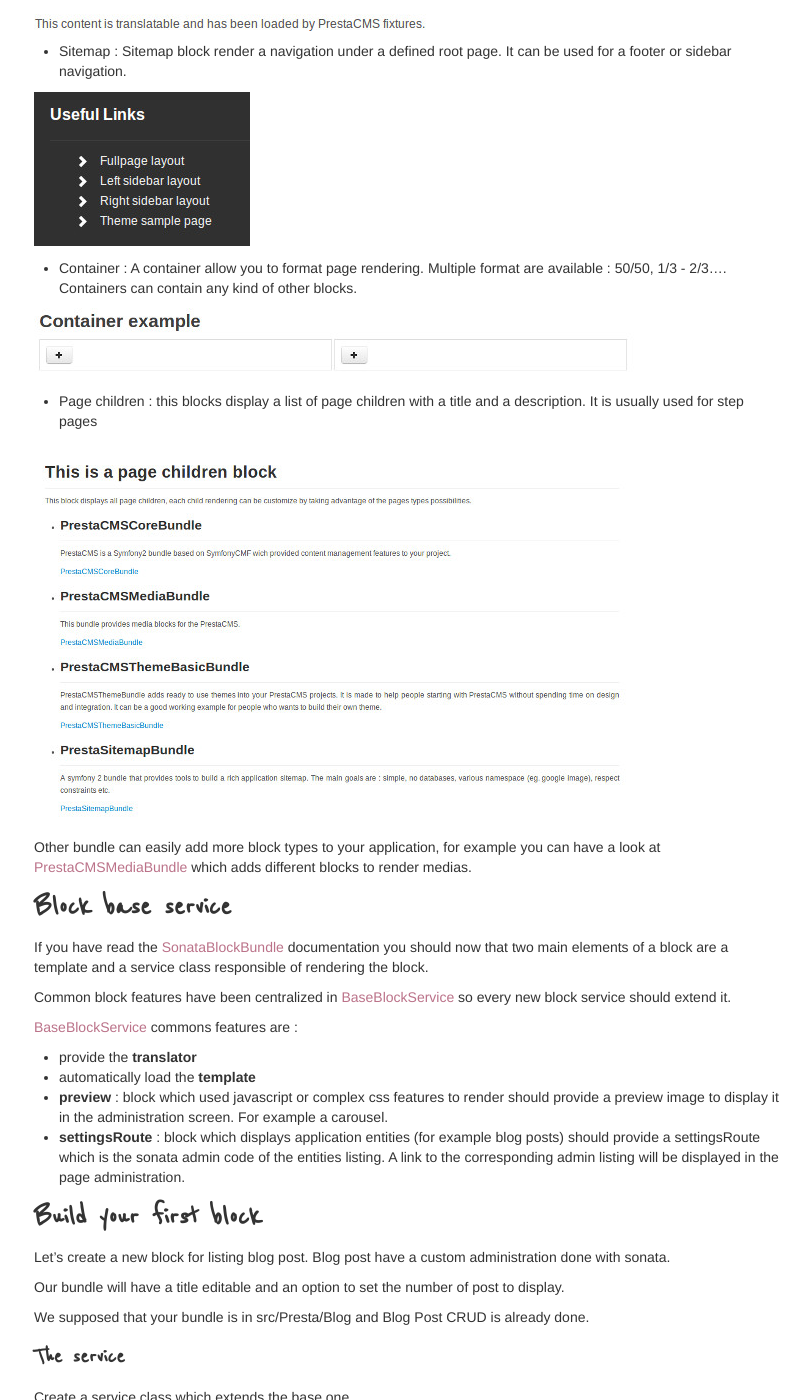
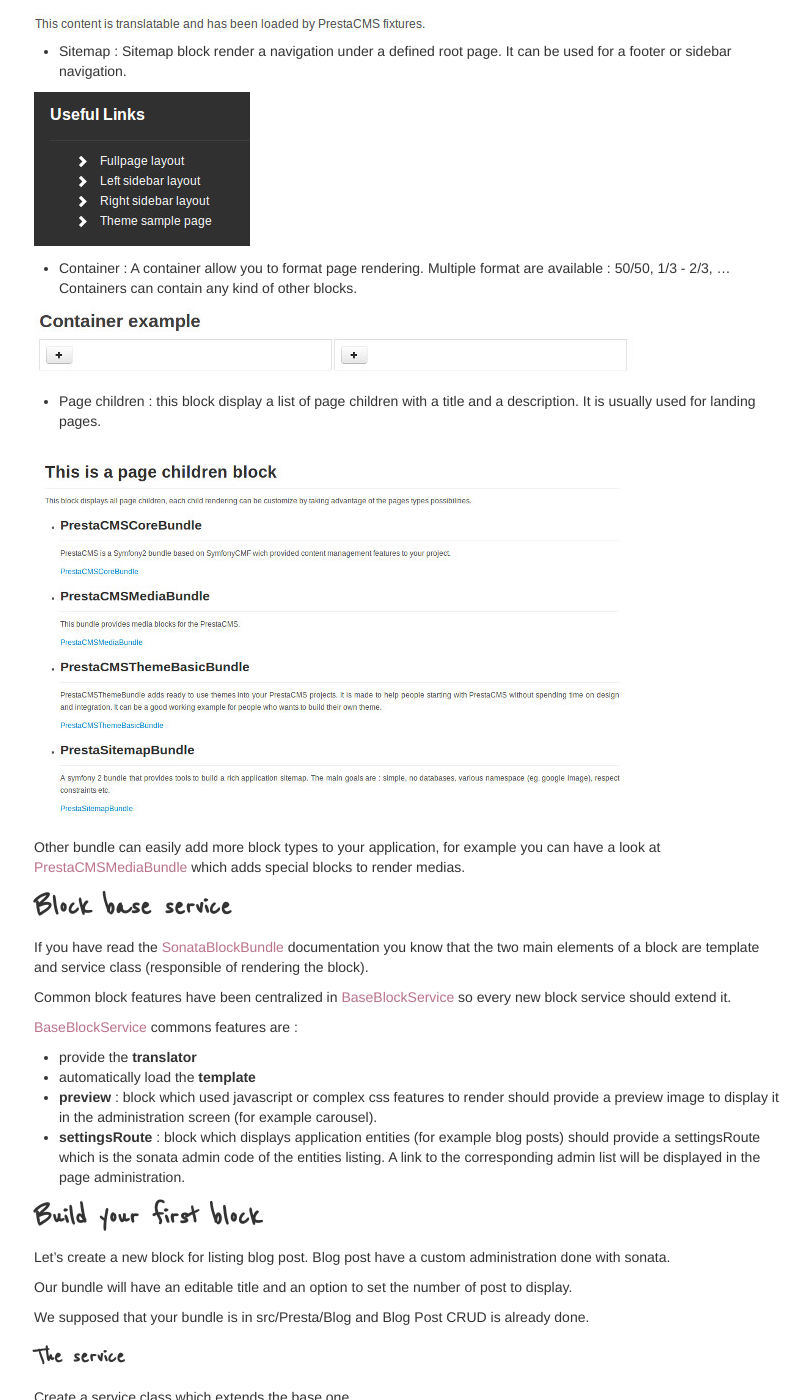
Before and after one commit to mooahmad/prestaconcept.github.io, a Jekyll site: the page built from presta-cms-core/developer-guide/block.md, in a window 1280 px wide and 1400 px high, scrolled down 718 px. Shown: the whole window, without its empty margins (361-1171 px from the left). Built offline with Jekyll 4.4.1, drawn with Linux system fonts in a browser that asks for light colours; some of the changed text lies outside the part shown.

Commit message:
#19 Typo and improve readability.

```diff
--- a/presta-cms-core/developer-guide/block.md
+++ b/presta-cms-core/developer-guide/block.md
@@ -8,18 +8,18 @@
 
 ## Overview
 
-PrestaCms content in managed trought blocks. Every pages and theme are divided in zones which contains blocks of different types.
+PrestaCms content is managed through blocks. Every pages and theme are divided in zones which contains blocks of different types.
 
 Block system is based on [CMFBlockBundle][1] which extends [SonataBlockBundle][2].
 
-Before going further, we suggest you read the [SonataBlockBundle][2] documentation which explain a lot of useful step.
+Before going further, we suggest you read the [SonataBlockBundle][2] documentation which explain a lot of useful things.
 
 
 ## Block types
 
 PrestaCMSCore handle basic block types :
 
--   Simple : A simple block contains a title, a text, a link to another CMS page.
+-   Simple : A simple block contains a title, a text and a link to another CMS page.
 
 ![Simple block](/assets/presta-cms-core/blocks/block-simple.jpg)
 
@@ -28,24 +28,24 @@
 ![Sitemap block](/assets/presta-cms-core/blocks/block-sitemap.jpg)
 
 -   Container : A container allow you to format page rendering.
-Multiple format are available : 50/50, 1/3 - 2/3.... Containers can contain any kind of other blocks.
+Multiple format are available : 50/50, 1/3 - 2/3, ... Containers can contain any kind of other blocks.
 
 ![Container block](/assets/presta-cms-core/blocks/block-container.jpg)
 
--   Page children : this blocks display a list of page children with a title and a description. It is usually used for
-step pages
+-   Page children : this block display a list of page children with a title and a description. It is usually used for
+landing pages.
 
 ![Page children block](/assets/presta-cms-core/blocks/block-page-children.jpg)
 
 
 Other bundle can easily add more block types to your application, for example you can have a look at [PrestaCMSMediaBundle][5]
-which adds different blocks to render medias.
+which adds special blocks to render medias.
 
 
 ## Block base service
 
-If you have read the [SonataBlockBundle][2] documentation you should now that two main elements of a block are a template
-and a service class responsible of rendering the block.
+If you have read the [SonataBlockBundle][2] documentation you know that the two main elements of a block are template
+and service class (responsible of rendering the block).
 
 Common block features have been centralized in [BaseBlockService][3] so every new block service should extend it.
 
@@ -55,17 +55,17 @@
 -   provide the **translator**
 -   automatically load the **template**
 -   **preview** : block which used javascript or complex css features to render should provide a preview image to display it
-in the administration screen. For example a carousel.
+in the administration screen (for example carousel).
 -   **settingsRoute** : block which displays application entities (for example blog posts) should provide a settingsRoute which
 is the sonata admin code of the entities listing.
-A link to the corresponding admin listing will be displayed in the page administration.
+A link to the corresponding admin list will be displayed in the page administration.
 
 
 ## Build your first block
 
 Let's create a new block for listing blog post. Blog post have a custom administration done with sonata.
 
-Our bundle will have a title editable and an option to set the number of post to display.
+Our bundle will have an editable title and an option to set the number of post to display.
 
 We supposed that your bundle is in src/Presta/Blog and Blog Post CRUD is already done.
 
@@ -73,7 +73,7 @@
 
 Create a service class which extends the base one.
 
-As our block is linked to Blog Post we will set the settingRoute to link it, we will also add a preview.
+As our block is linked to Blog Post, we will set the settingRoute to link it, we will also add a preview.
 
 As we need to make query to Post repository, we will use *getAdditionalViewParameters* method to give additional
 parameters to the view.
@@ -167,7 +167,7 @@
 
 Second part is to build the corresponding template.
 
-As we set the $template variable in the block service, we have to add *PrestaBlogBundle:Block\Blog\Post:block_list.html.twig* file
+As we set the $template variable in the block service, we have to add *PrestaBlogBundle:Block\Blog\Post:block_list.html.twig* file.
 
 Every template should extends the default one which adds default structure and ids.
 
```
Also changed, not shown: other parts of presta-cms-core/developer-guide/block.md (+1 -1 lines).
